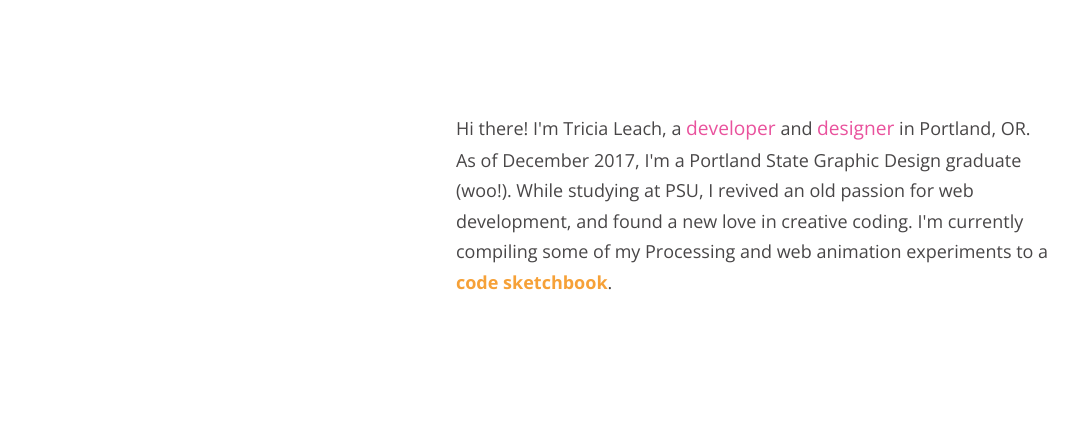
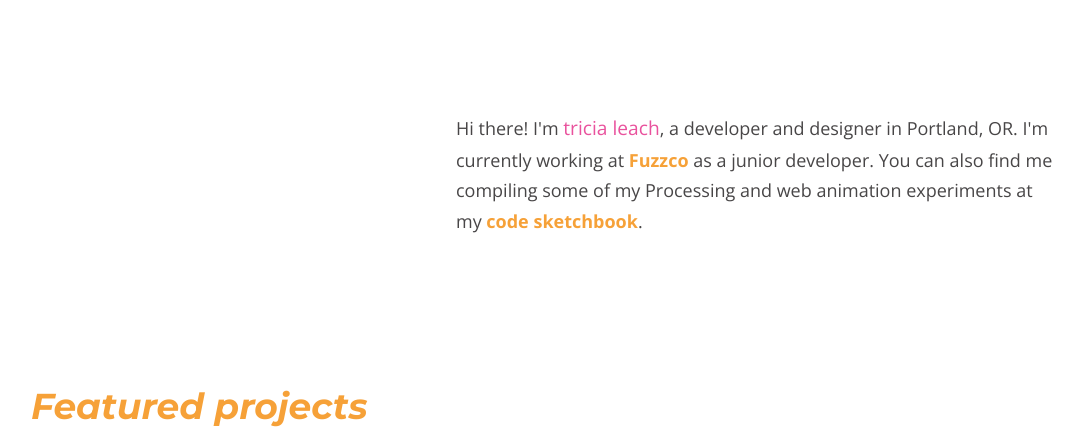
Before and after one commit to triciacodes/portfolio-2017, a PHP site: page / in a window 1280 px wide. Shown: the part 40-486 px from the top of the page, without its empty margins (97-1180 px from the left). Run offline with PHP 8.4, Linux system fonts and the light colour scheme; some libraries are stand-ins or nearby versions.

Commit message:
update header text (early 2018)

```diff
--- a/index.php
+++ b/index.php
@@ -9,7 +9,7 @@
       <!-- <img src="img/patterns.png" width="400px" style="padding-right: 150px" alt="Geometric patterns"> -->
     </div>
     <div class="header  header--right">
-      <p>Hi there! I'm Tricia Leach, a <span class="branding">developer</span> and <span class="branding">designer</span> in Portland, OR. As of December 2017, I'm a Portland State Graphic Design graduate (woo!). While studying at PSU, I revived an old passion for web development, and found a new love in creative coding. I'm currently compiling some of my Processing and web animation experiments to a <a href="http://tricia.codes">code sketchbook</a>.
+      <p>Hi there! I'm <span class="branding">Tricia Leach</span>, a developer and designer in Portland, OR. I'm currently working at <a href="http://fuzzco.com/">Fuzzco</a> as a junior developer. You can also find me compiling some of my Processing and web animation experiments at my <a href="http://tricia.codes">code sketchbook</a>.
     </div>
   </header>
 
@@ -86,8 +86,8 @@
         <p>I'm happiest working somewhere in the middle of design, art, craft, and technology. I love digging into the details of code to build engaging and delightful experiences, both for the web and the physical world. My secret weapons are my enthusiasm for community building, and a well-crafted spreadsheet.</p>
         <!-- <p>I have eight years of financial analysis/project management experience preceeding my years at Portland State. During that time I acquired many skills (<a href="/assets/tricia-leach-resume-dec-2017-web.pdf">pdf resume</a>) that complement the work I've been doing with programming. So while I may be looking for a junior dev position, I'll be bringing over a decade of professional experience with me, as well as a keen eye for design. -->
         </p>
-        <h3>I'd love to hear from you</h3>
-        <p>Say hello at <a href="mailto:hi@tricialea.ch">hi@tricialea.ch</a>. I'd love to help PSU students who are interested in learning how to code &mdash; contact me for resources or with questions!
+        <h3>Drop me a line</h3>
+        <p>Say hello at <a href="mailto:hi@tricialea.ch">hi@tricialea.ch</a><br><br>I'd love to help students who are interested in learning how to code &mdash; contact me for resources or with questions!
         </p>
       </div>
 
```
